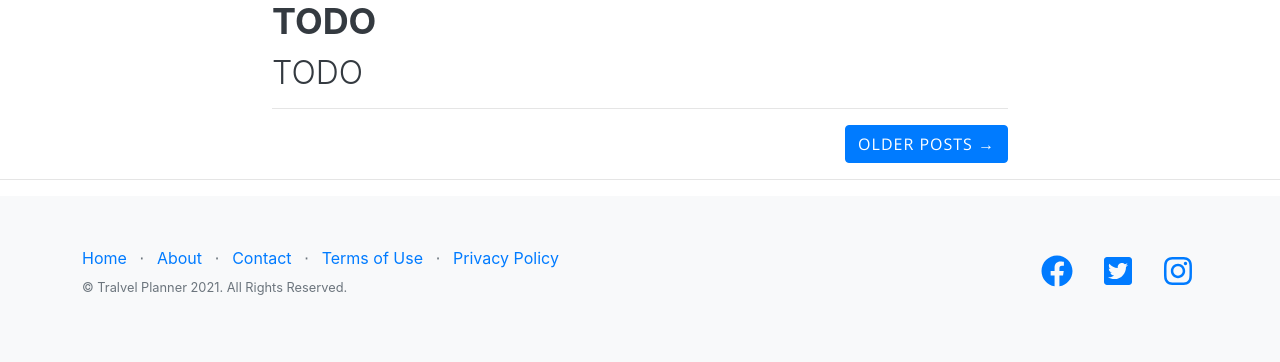
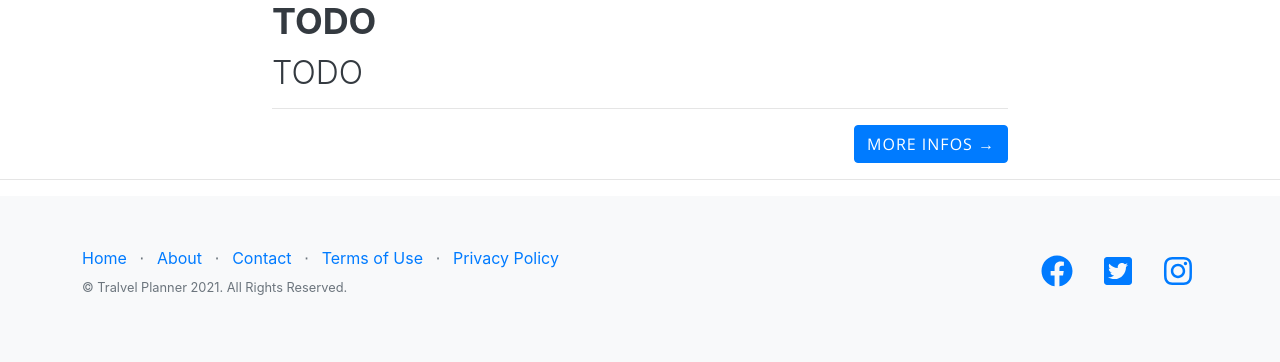
Before and after one commit to LoneRan/EE599CloudFinalProject, a Flask app: template templates/result.html in a window 1280 px wide. Shown: the part 1204-1566 px from the top of the page. Run offline with Flask 2, Linux system fonts and the light colour scheme; the template is opened without the code that fills it, so the values that code supplies are empty; some web fonts are replaced.

Commit message:
format result page

```diff
--- a/templates/result.html
+++ b/templates/result.html
@@ -141,7 +141,7 @@
         <hr>
         <!-- Pager -->
         <div class="clearfix">
-          <a class="btn btn-primary float-right" href="#">Older Posts &rarr;</a>
+          <a class="btn btn-primary float-right" href="#">More Infos &rarr;</a>
         </div>
       </div>
     </div>
```
